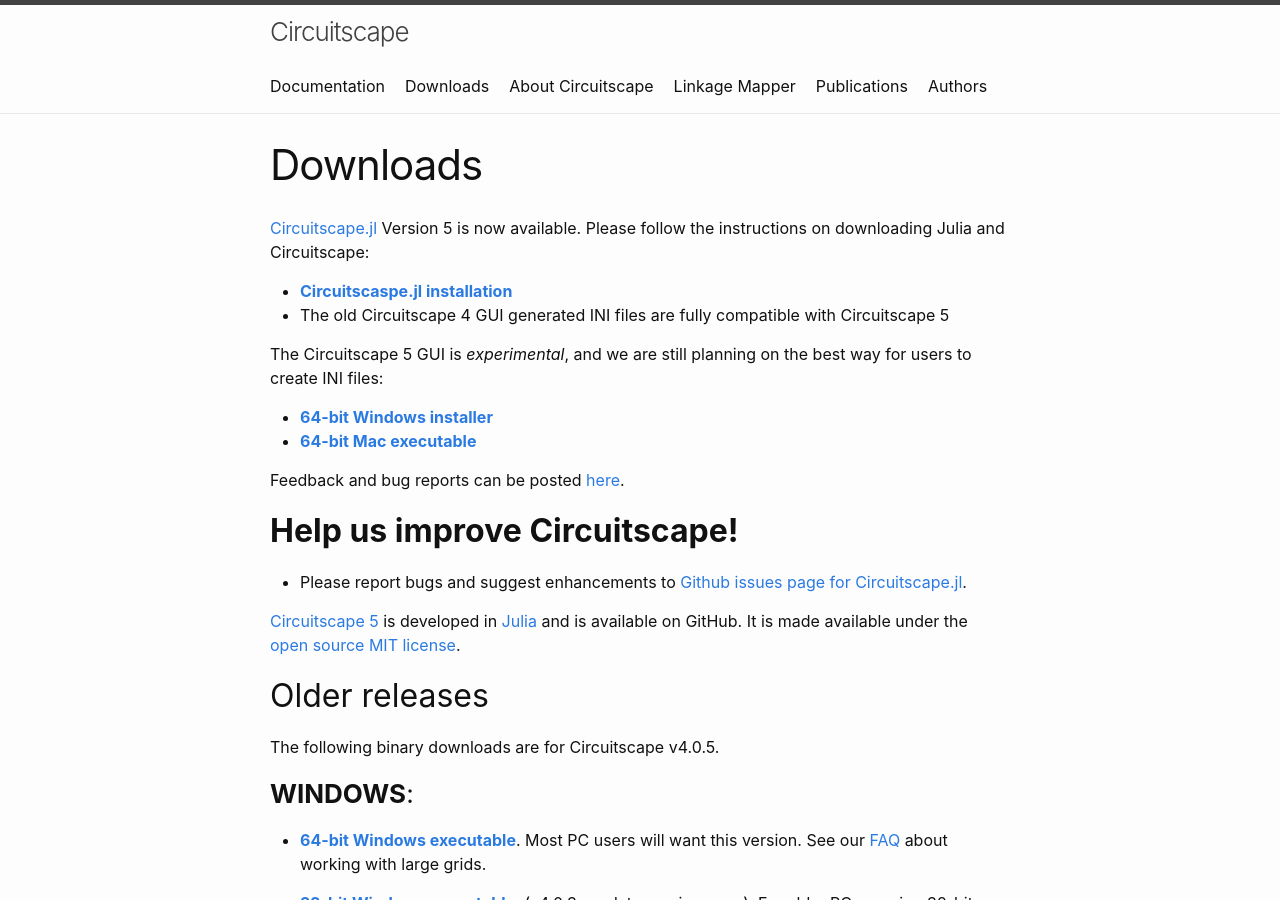
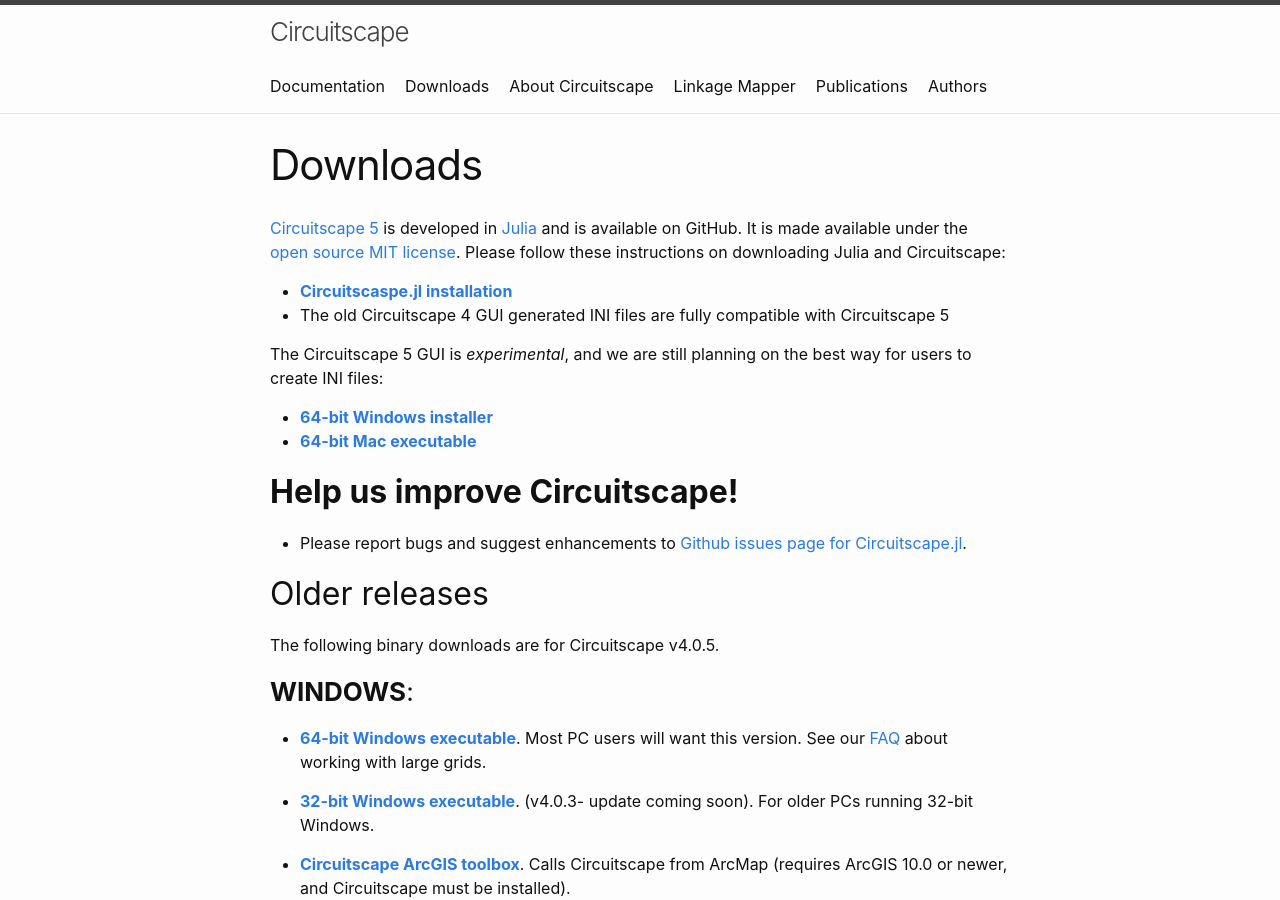
Before and after one commit to Circuitscape/www.circuitscape.org, a Jekyll site: the page built from downloads.md, in a window 1280 px wide and 900 px high. Built offline with Jekyll 4.4.1, drawn with Linux system fonts in a browser that asks for light colours.

Commit message:
Update downloads.md

```diff
--- a/downloads.md
+++ b/downloads.md
@@ -4,7 +4,7 @@
 permalink: downloads/
 ---
 
-[Circuitscape.jl](https://github.com/Circuitscape/Circuitscape.jl) Version 5 is now available. Please follow the instructions on downloading Julia and Circuitscape:
+[Circuitscape 5](https://github.com/Circuitscape/Circuitscape.jl) is developed in [Julia](https://julialang.org) and is available on GitHub. It is made available under the [open source MIT license](https://github.com/Circuitscape/Circuitscape.jl/blob/master/LICENSE.md). Please follow these instructions on downloading Julia and Circuitscape:
 
 * [**Circuitscaspe.jl installation**](https://github.com/Circuitscape/Circuitscape.jl/blob/master/README.md#Installation)
 * The old Circuitscape 4 GUI generated INI files are fully compatible with Circuitscape 5
@@ -14,12 +14,8 @@
 * [**64-bit Windows installer**](https://newcircuitscapebinaries.blob.core.windows.net/binaries/Circuitscape-5.5.0_x64.exe)
 * [**64-bit Mac executable**](https://newcircuitscapebinaries.blob.core.windows.net/binaries/Circuitscape-5.5.0_x64.dmg)
 
-Feedback and bug reports can be posted [here](https://github.com/Circuitscape/Circuitscape.jl/issues).
-
 ## **Help us improve Circuitscape!**
 * Please report bugs and suggest enhancements to [Github issues page for Circuitscape.jl](https://github.com/Circuitscape/Circuitscape.jl/issues).
-
-[Circuitscape 5](https://github.com/Circuitscape/Circuitscape.jl) is developed in [Julia](https://julialang.org) and is available on GitHub. It is made available under the [open source MIT license](https://github.com/Circuitscape/Circuitscape.jl/blob/master/LICENSE.md).
 
 ## Older releases
 
```
